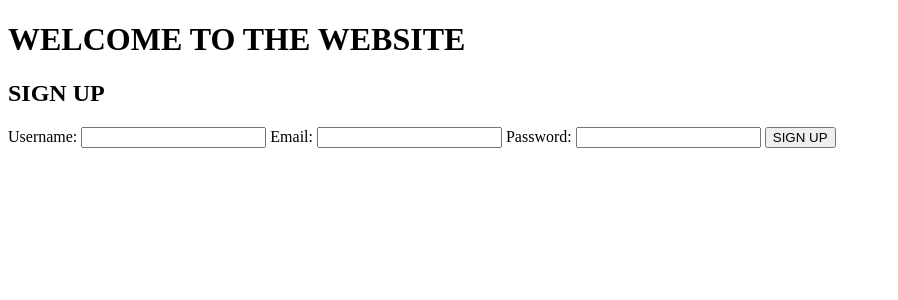
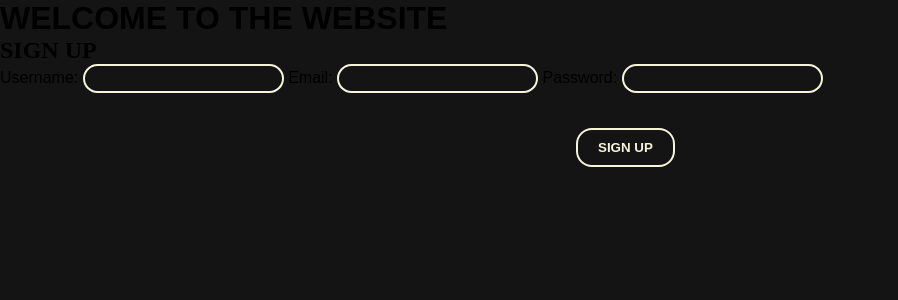
Before and after one commit to godwink12/python-login-system, a Python web app: template Template/Signup.html in a window 1280 px wide. Shown: the top 300 px of the page, without its empty margins (0-898 px from the left). Run offline with Jinja, Linux system fonts and the light colour scheme; the template is opened without the code that fills it, so the values that code supplies are empty; some web fonts are replaced.

Commit message:
chore: add new font  and link css to signup page

```diff
--- a/Template/Login.html
+++ b/Template/Login.html
@@ -5,6 +5,7 @@
     <meta charset="UTF-8">
     <meta name="viewport" content="width=device-width, initial-scale=1.0">
     <link rel="stylesheet" href="Styling/style.css">
+    <link href="https://api.fontshare.com/v2/css?f[]=clash-grotesk@200,300,400,500,600,700&display=swap" rel="stylesheet">
     <title>Login</title>
 </head>
 
--- a/Template/Signup.html
+++ b/Template/Signup.html
@@ -4,6 +4,8 @@
 <head>
     <meta charset="UTF-8">
     <meta name="viewport" content="width=device-width, initial-scale=1.0">
+    <link rel="stylesheet" href="Styling/style.css">
+    <link href="https://api.fontshare.com/v2/css?f[]=clash-grotesk@200,300,400,500,600,700&display=swap" rel="stylesheet">
     <title>Document</title>
 </head>
 
```
